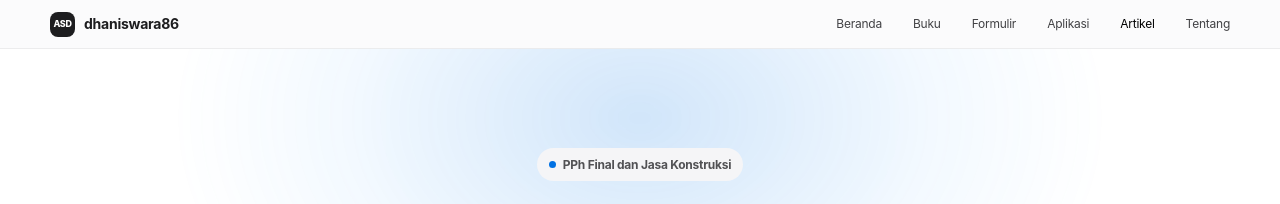
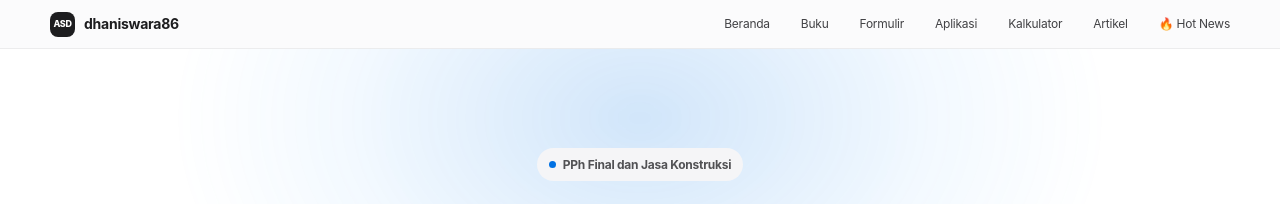
Before and after one commit to dhaniswara86/dhaniswara86.github.io, a Jekyll site: the page jasakonstruksi.html, which Jekyll copies as it is, in a window 1280 px wide. Shown: the top 204 px of the page. Built offline with Jekyll 4.4.1, drawn with Linux system fonts in a browser that asks for light colours.

Commit message:
Update navigation links in jasakonstruksi.html

```diff
--- a/jasakonstruksi.html
+++ b/jasakonstruksi.html
@@ -1708,8 +1708,12 @@
 <a href="buku.html">Buku</a>
 <a href="formulir.html">Formulir</a>
 <a href="aplikasi.html">Aplikasi</a>
-        <a href="artikel.html" aria-current="page">Artikel</a>
-        <a href="index.html#tentang">Tentang</a>
+<a href="kalkulator.html">Kalkulator</a>
+<a href="artikel.html">Artikel</a>
+<a class="nav-hotnews" href="hotnews.html">
+<span aria-hidden="true" class="nav-hotnews-icon">🔥</span>
+<span>Hot News</span>
+</a>
       </nav>
 
       <button
@@ -1726,11 +1730,15 @@
 
   <nav class="mobile-menu" id="mobileMenu">
 <a href="index.html">Beranda</a>
-    <a href="buku.html">Buku Digital</a>
+<a href="buku.html">Buku</a>
 <a href="formulir.html">Formulir</a>
 <a href="aplikasi.html">Aplikasi</a>
+<a href="kalkulator.html">Kalkulator</a>
 <a href="artikel.html">Artikel</a>
-    <a href="index.html#tentang">Tentang</a>
+<a class="nav-hotnews" href="hotnews.html">
+<span aria-hidden="true" class="nav-hotnews-icon">🔥</span>
+<span>Hot News</span>
+</a>
   </nav>
 
   <main>
```
Lines whose indentation alone changed are shown as unchanged.
